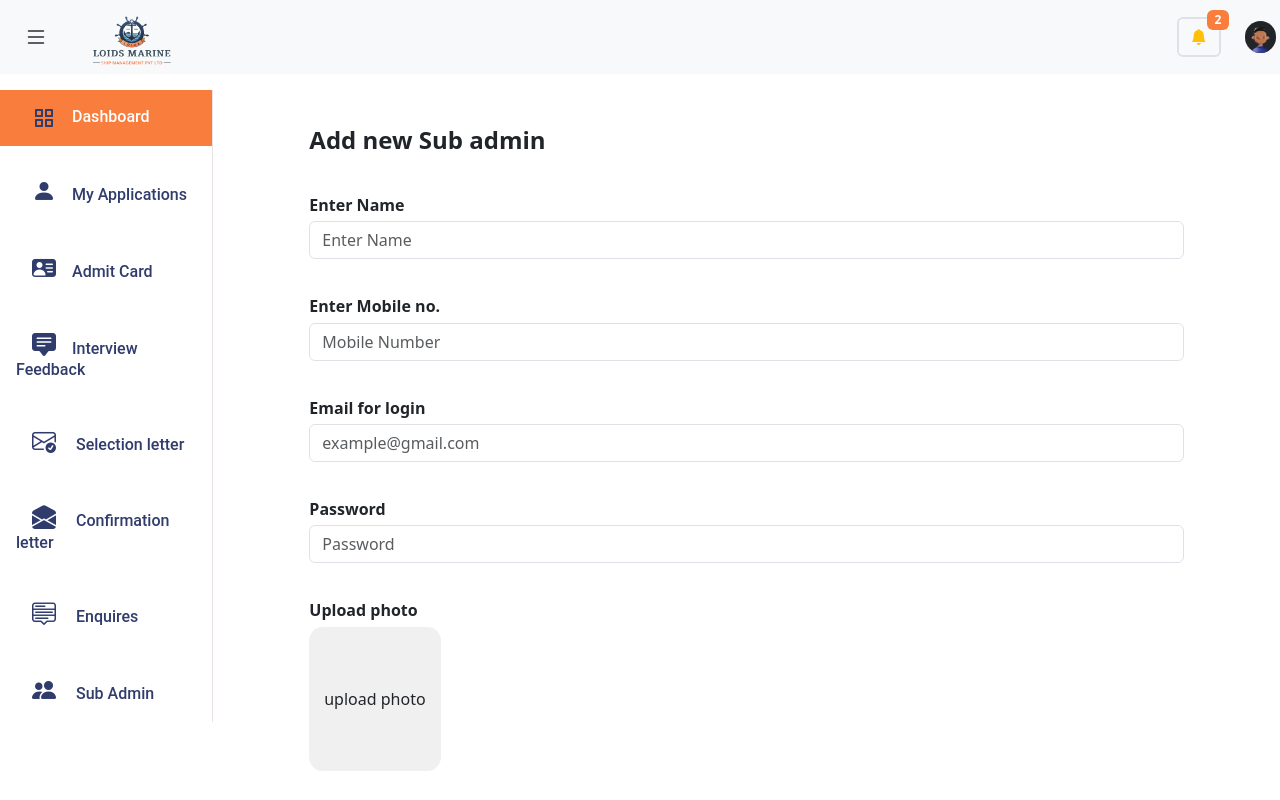
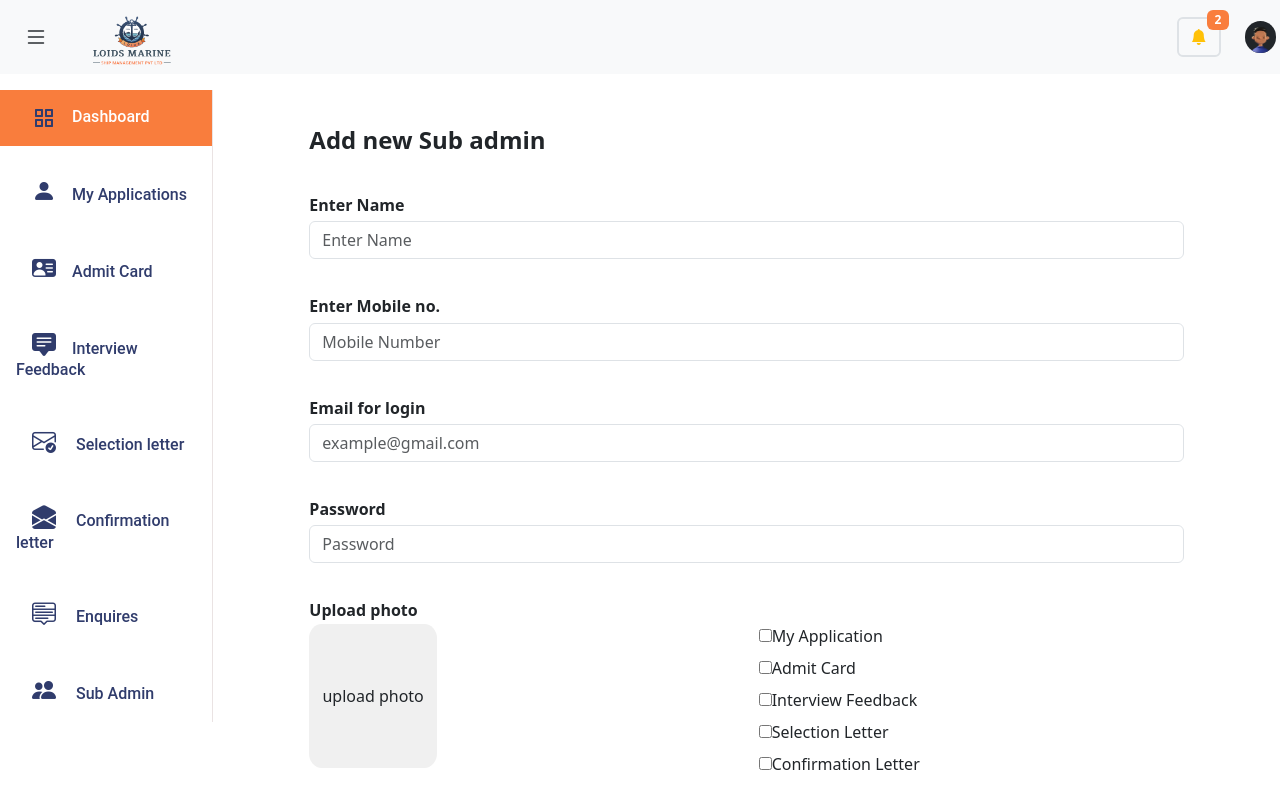
Before and after one commit to Jobminar/sailors-admin, a React (Create React App) app: page /dashboardadmin/subadmin/addadmin in a window 1280 px wide. Built offline with nearby package versions, Linux system fonts and the light colour scheme.

Commit message:
feat; subadmin is updated

```diff
--- a/src/Routing.jsx
+++ b/src/Routing.jsx
@@ -50,7 +50,7 @@ const Routing = () => {
             <Route path="confirmationprofile/:applicationNo" element={<Confirmationprofile />} />
             <Route path="confirmationletter/:applicationNo" element={<Confirmationletterhead />} />
             <Route path="enquires" element={<Enquires />} />
-            <Route path="adminprofile" element={<Subadmin />} />
+            <Route path="adminprofile/:id" element={<Subadmin />} />
             <Route path="subadmin/addadmin" element={<Addsubadmin />} />
             <Route path="interviewSchedule/:id" element={<Interoutcome />} />
             <Route path="subadmin"  element={<Adminprofile />} />
--- a/src/pages/selectionletter/selection.jsx
+++ b/src/pages/selectionletter/selection.jsx
@@ -16,7 +16,7 @@ const Selectionpage = () => {
     const[realdata,setRealdata]=useState([])
     const featchdata = async() =>{
         try{
-            const users = await axios.get('http://127.0.0.1:7000/candidate')
+            const users = await axios.get('http://127.0.0.1:7001/candidates')
             setRealdata(users.data)
         }catch(error){
             console.error(error,'catch error');
--- a/src/pages/selectionprofile/selectionprofile.jsx
+++ b/src/pages/selectionprofile/selectionprofile.jsx
@@ -13,7 +13,7 @@ const SelectionProfile = () => {
     // const today = moment().format('YYYY-MM-DD');
     const fetchdata = async () => {
         try {
-            const usedata = await axios.get('http://127.0.0.1:7000/candidate')
+            const usedata = await axios.get('http://127.0.0.1:7001/candidates')
             const users = usedata.data;
             const filteredUsers = users.find((user) => user.applicationId === parseInt(params.id));
             setApplicantDetails(filteredUsers)
--- a/src/pages/subabmin/addsubadmin/addsubadmin.jsx
+++ b/src/pages/subabmin/addsubadmin/addsubadmin.jsx
@@ -9,6 +9,13 @@ const Addsubadmin = () => {
         number: '',
         email: '',
         password: ''
+    });
+    const [checklist, setChecklist] = useState({
+        MyApplication: false,
+        AdmitCard: false,
+        InterviewFeedback: false,
+        SelectionLetter: false,
+        ConfirmationLetter: false
     });
 
     const handleClick = () => {
@@ -24,6 +31,11 @@ const Addsubadmin = () => {
         setSubAdminDetails({ ...subadmindetails, [name]: value });
     };
 
+    const handleCheckboxChange = (e) => {
+        const { name, checked } = e.target;
+        setChecklist({ ...checklist, [name]: checked });
+    };
+
     const handleSubmit = async (e) => {
         e.preventDefault();
         if (!subadmindetails.name || !subadmindetails.number || !subadmindetails.email || !subadmindetails.password || !files) {
@@ -31,14 +43,17 @@ const Addsubadmin = () => {
             return;
         }
 
-        // Prepare form data to send to the server
         const formData = new FormData();
         formData.append('name', subadmindetails.name);
         formData.append('number', subadmindetails.number);
         formData.append('email', subadmindetails.email);
         formData.append('password', subadmindetails.password);
-        formData.append('file', files); // Append the file
+        formData.append('file', files);
 
+        // Append checklist values
+        for (const [key, value] of Object.entries(checklist)) {
+            formData.append(key, value);
+        }
 
         try {
             const response = await fetch('http://localhost:7001/subadmincreate', {
@@ -56,6 +71,13 @@ const Addsubadmin = () => {
                     email: '',
                     password: ''
                 });
+                setChecklist({
+                    MyApplication: false,
+                    AdmitCard: false,
+                    InterviewFeedback: false,
+                    SelectionLetter: false,
+                    ConfirmationLetter: false
+                });
                 setFile(null);
                 fileInputRef.current.value = '';
             } else {
@@ -66,7 +88,6 @@ const Addsubadmin = () => {
             alert('There was a problem submitting the form.');
         }
     };
-
 
     return (
         <div className="p-5 mx-5">
@@ -121,9 +142,13 @@ const Addsubadmin = () => {
                     />
                 </dd>
                 <dt>Upload photo</dt>
+                <div className='row'>
+                    <div className='col-6'>
                         <dd
                             className="img-box fs-6 d-flex align-items-center justify-content-center"
-                    style={{ cursor: "pointer", backgroundColor: "#f0f0f0" }}
+                            style={{
+                                cursor: "pointer", backgroundColor: "#f0f0f0", width: '30%'
+                            }}
                             onClick={handleClick}
                         >
                             {files ? (
@@ -136,7 +161,66 @@ const Addsubadmin = () => {
                                 "upload photo"
                             )}
                         </dd>
-                <div className='d-flex'>
+                    </div>
+                    <div className='col-6'>
+                        <dd>
+                            <label>
+                                <input
+                                    type="checkbox"
+                                    name="MyApplication"
+                                    checked={checklist.MyApplication}
+                                    onChange={handleCheckboxChange}
+                                />
+                                My Application
+                            </label>
+                        </dd>
+                        <dd>
+                            <label>
+                                <input
+                                    type="checkbox"
+                                    name="AdmitCard"
+                                    checked={checklist.AdmitCard}
+                                    onChange={handleCheckboxChange}
+                                />
+                                Admit Card
+                            </label>
+                        </dd>
+                        <dd>
+                            <label>
+                                <input
+                                    type="checkbox"
+                                    name="InterviewFeedback"
+                                    checked={checklist.InterviewFeedback}
+                                    onChange={handleCheckboxChange}
+                                />
+                                Interview Feedback
+                            </label>
+                        </dd>
+                        <dd>
+                            <label>
+                                <input
+                                    type="checkbox"
+                                    name="SelectionLetter"
+                                    checked={checklist.SelectionLetter}
+                                    onChange={handleCheckboxChange}
+                                />
+                                Selection Letter
+                            </label>
+                        </dd>
+                        <dd>
+                            <label>
+                                <input
+                                    type="checkbox"
+                                    name="ConfirmationLetter"
+                                    checked={checklist.ConfirmationLetter}
+                                    onChange={handleCheckboxChange}
+                                />
+                                Confirmation Letter
+                            </label>
+                        </dd>
+                    </div>
+                </div>
+                <div>
                     <div>
                         <input
                             type="file"
--- a/src/pages/subadmin/adminprofile/adminprofile.jsx
+++ b/src/pages/subadmin/adminprofile/adminprofile.jsx
@@ -1,11 +1,13 @@
 import React from "react"
+import useFetchData from '../../../Hook/Getalluser/getalluser'
 import { useNavigate } from "react-router-dom"
 
 const Adminprofile = () => {
-
+    const { data, error, isLoading } = useFetchData('http://localhost:7001/subadmin')
     const navigate = useNavigate('')
-    const Handilenavigate = () =>{
-        navigate('/dashboardadmin/adminprofile')
+    console.log(data)
+    const Handilenavigate = (num) => {
+        navigate(`/dashboardadmin/adminprofile/${num}`)
     }
     return (
         <>
@@ -24,16 +26,19 @@ const Adminprofile = () => {
                         </tr>
                     </thead>
                     <tbody>
-                        <tr>
-                            <td>1</td>
-                            <td onClick={Handilenavigate}>Vishnu Patel</td>
-                            <td>patel@gmail.com</td>
-                            <td>153694554</td>
-                            <td>xxxx</td>
-                            <td>xxxx</td>
-                            <td className="text-center"><span className="bi-trash btn btn-danger"></span></td>
-                            <td className="text-center"><span className="bi bi-pencil-square btn btn-warning "></span></td>
-                        </tr>
+                        {
+                            data.map((admin, i) =>
+                                <tr key={i}>
+                                    <td>{i+1}</td>
+                                    <td onClick={()=>Handilenavigate(admin.number)}>{admin.name}</td>
+                                    <td>{admin.email}</td>
+                                    <td>{admin.password}</td>
+                                    <td>{admin.number}</td>
+                                    <td>xxxx</td>
+                                    <td className="text-center"><span className="bi-trash btn btn-danger"></span></td>
+                                    <td className="text-center"><span className="bi bi-pencil-square btn btn-warning "></span></td>
+                                </tr>)
+                        }
                     </tbody>
 
                 </table>
```
Also changed, not shown: src/pages/subadmin/subadmin.jsx (+55 -49 lines). Lines whose indentation alone changed are shown as unchanged.
